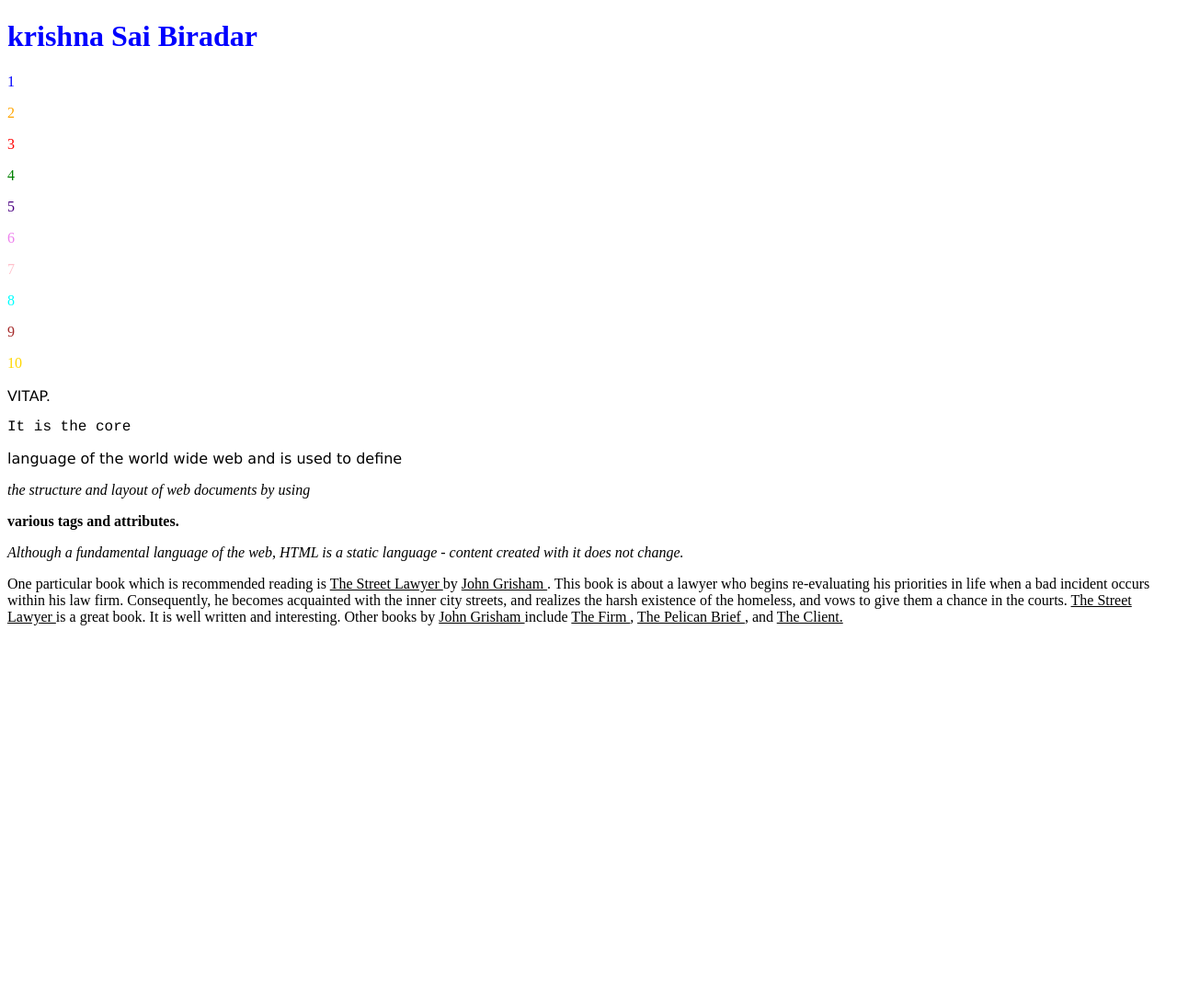
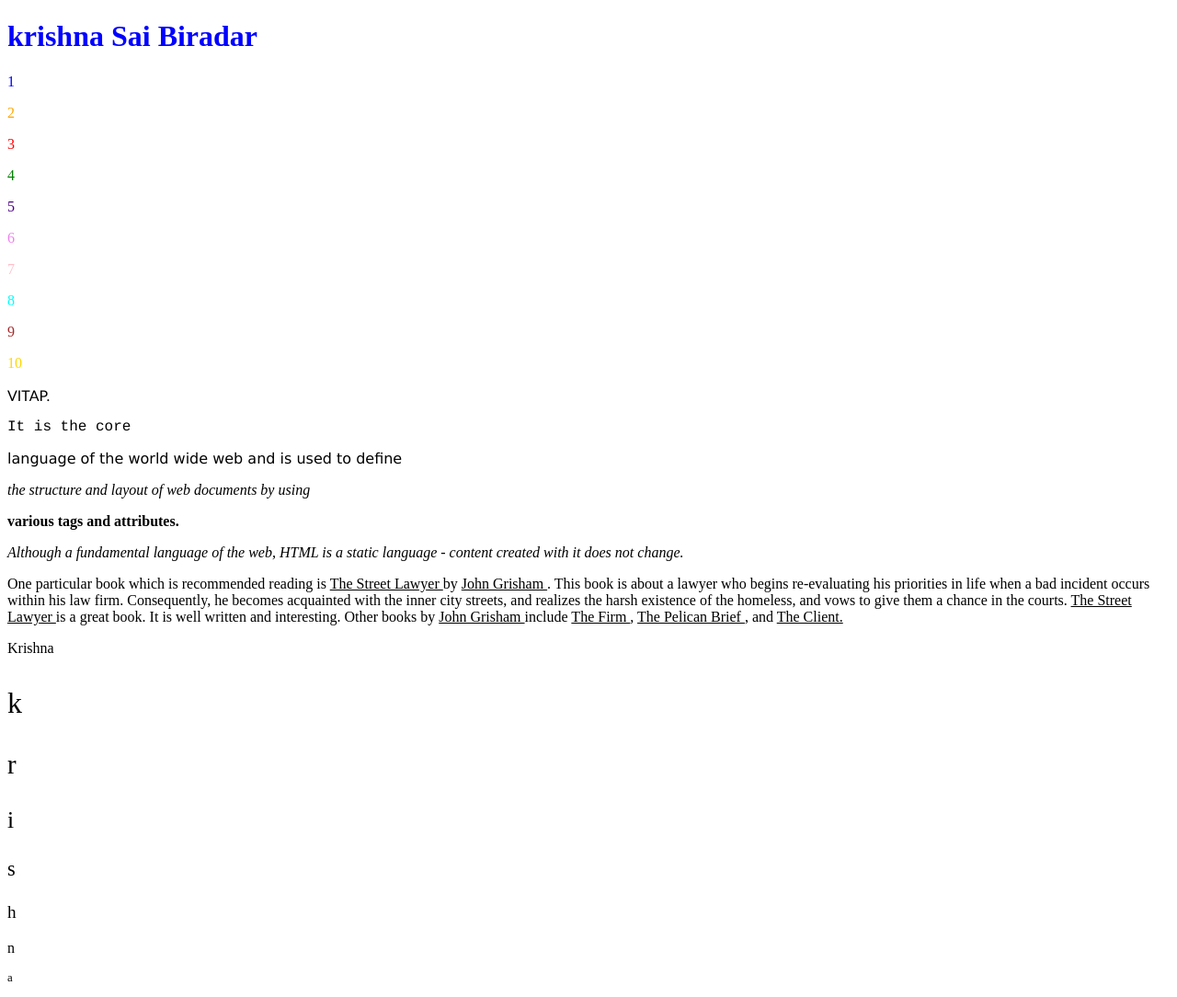
Before and after one commit to krishnaSai99/web3_1.io, a plain HTML site: page index.html in a window 1280 px wide. Shown: the whole page at 92% size. Before the commit the page ends 800 px from the top, so only its background shows below. Drawn offline with Linux system fonts and the light colour scheme.

Commit message:
Update index.html

```diff
--- a/index.html
+++ b/index.html
@@ -26,7 +26,14 @@ static language - content created with it does not change.</em></p>
 <p> One particular book which is recommended reading is <u>The Street Lawyer </u>  by <u> John Grisham </u> . This book is about a lawyer who begins re-evaluating his priorities in life when a bad
 incident occurs within his law firm. Consequently, he becomes acquainted with the inner city streets, and realizes the harsh existence of the homeless, and vows to give them a chance in the courts. <u> The Street Lawyer </u> is a great
 book. It is well written and interesting. Other books by <u> John Grisham </u>include  <u> The  Firm </u>, <u> The Pelican Brief </u> , and <u>The Client.</u>
-
+<p>Krishna</p>
+<p style="font-size:200%;">k</p>
+<p style="font-size:180%;">r</p>
+<p style="font-size:160%;">i</p>
+<p style="font-size:140%;">s</p>
+<p style="font-size:120%;">h</p>
+<p style="font-size:100%;">n</p>
+<p style="font-size:80%;">a</p>
 
 
 
```
